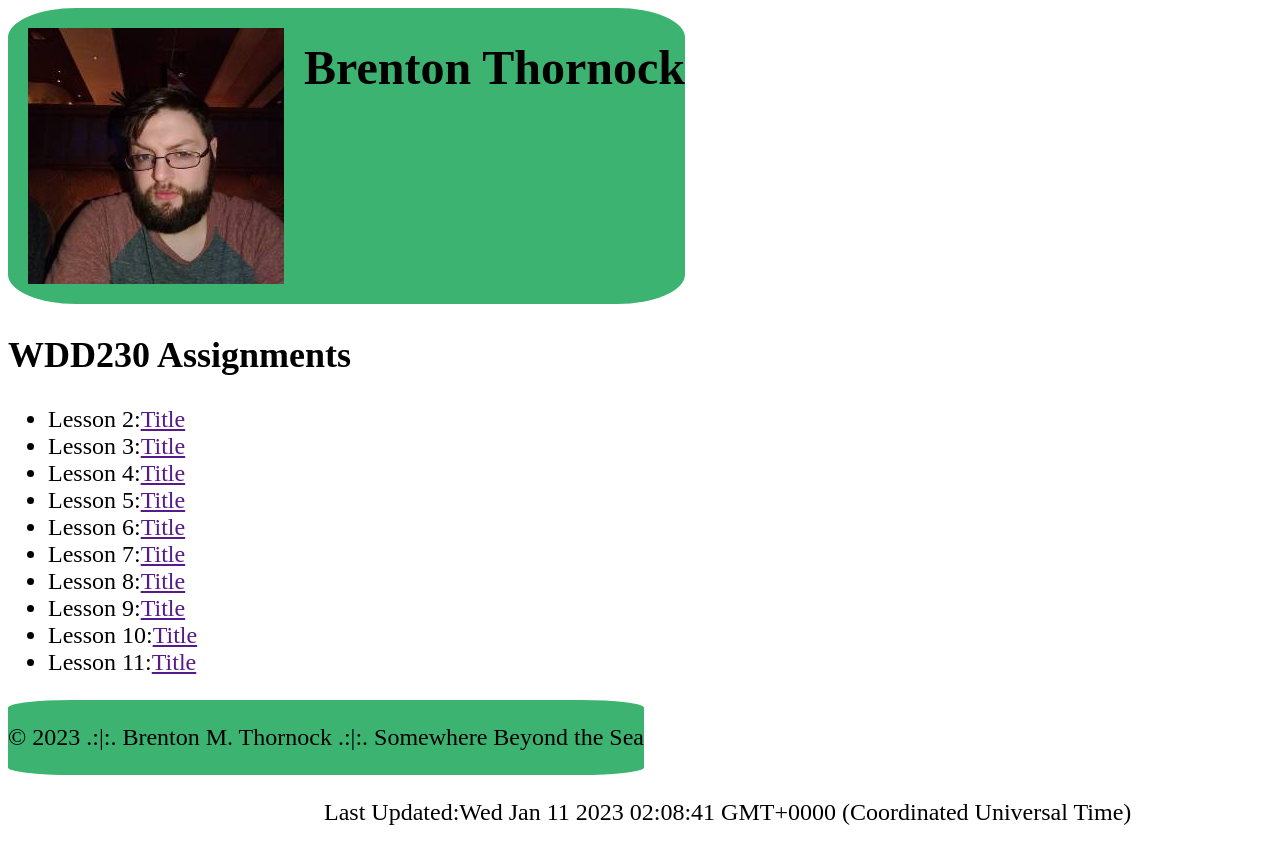
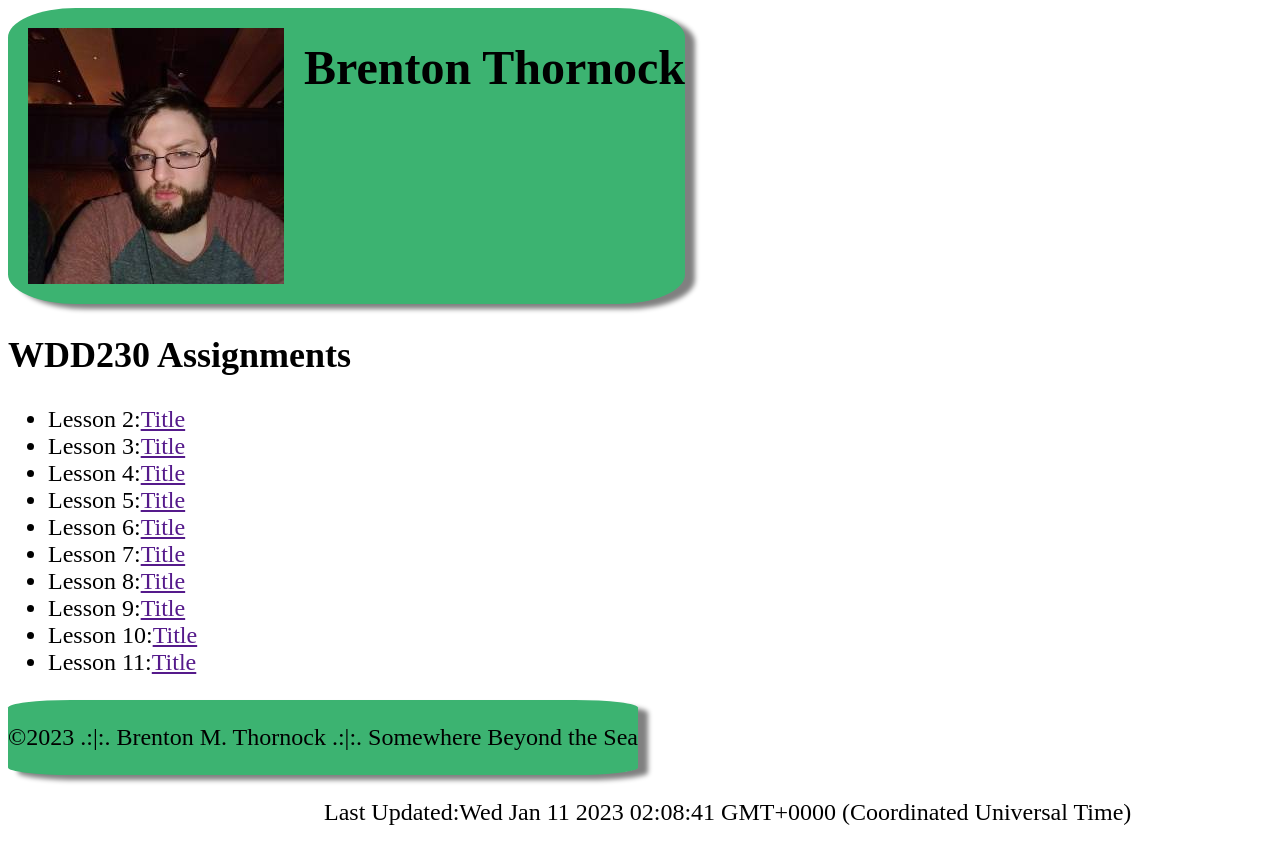
Before and after one commit to bmthornock/wdd230, a plain HTML site: page homework.html in a window 1280 px wide. Drawn offline with Linux system fonts and the light colour scheme.

Commit message:
Update w/Validation

```diff
--- a/homework.html
+++ b/homework.html
@@ -29,9 +29,9 @@
         </ul>
     </section>
     <footer>
-        <p>&#169 2023 .:|:. Brenton M. Thornock .:|:. Somewhere Beyond the Sea</p>
+        <p>&#169;2023 .:|:. Brenton M. Thornock .:|:. Somewhere Beyond the Sea</p>
     </footer>
     <p id="date_time">Last Updated:<span id="demo"></span></p>
+    <script src="scripts/script.js"></script>
 </body>
-<script src="scripts/script.js"></script>
 </html>
--- a/styles/style.css
+++ b/styles/style.css
@@ -3,6 +3,7 @@ header {
     background-color: mediumseagreen;
     border-radius: 10%;
     align-self: center;
+    box-shadow:  10px 5px 5px gray;
 }
 
 header img {
@@ -13,7 +14,7 @@ footer {
     display: inline-block;
     background-color: mediumseagreen;
     border-radius: 10%;
-    box-shadow: 5pt;
+    box-shadow:  10px 5px 5px gray;
 }
 
 body {
```
